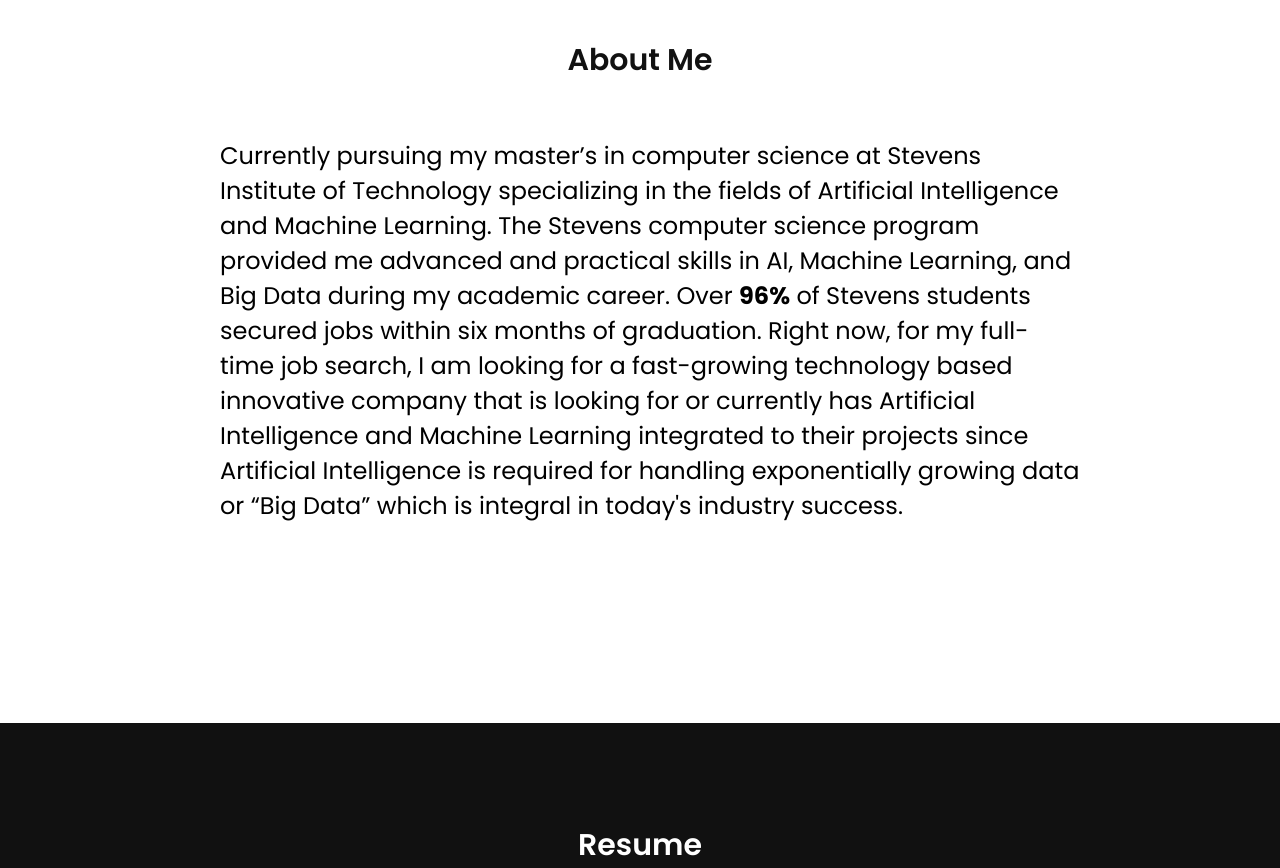
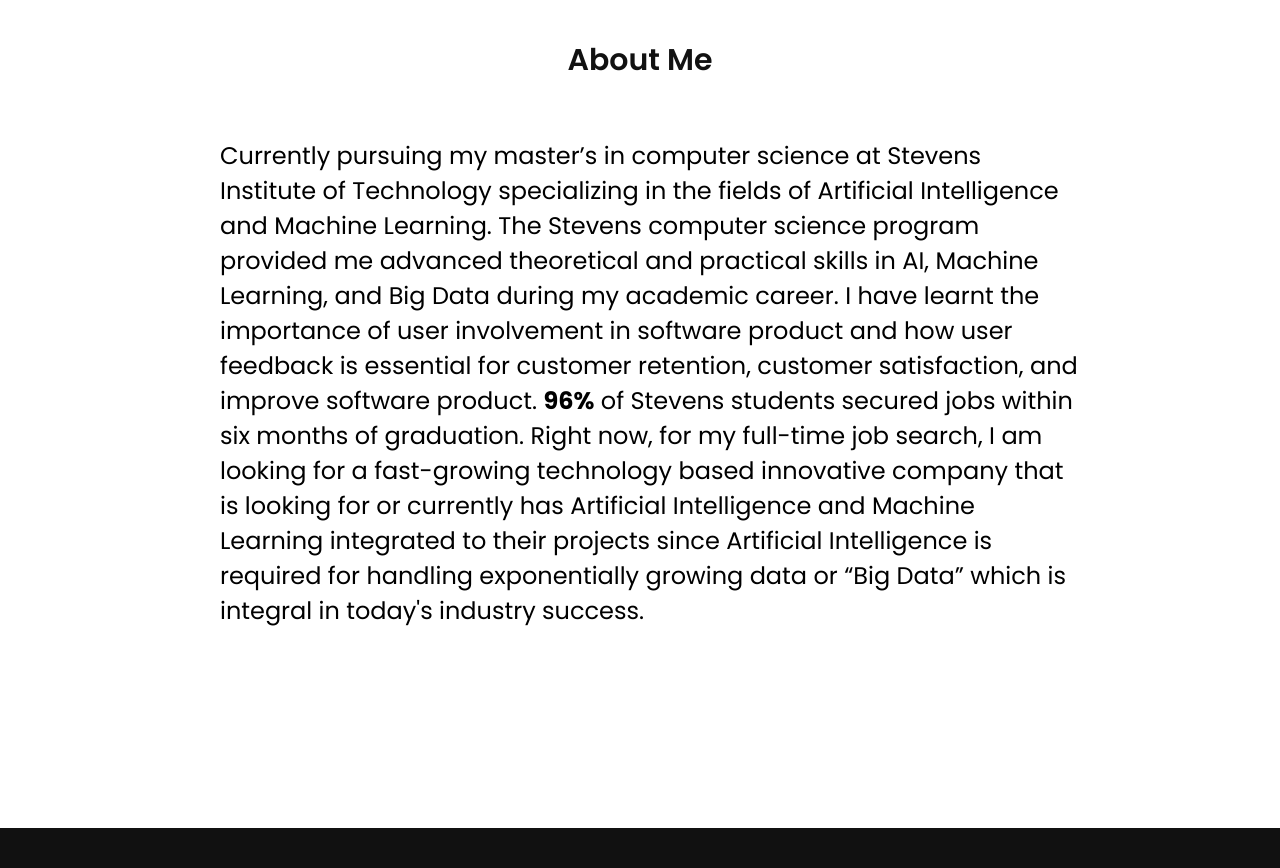
Before and after one commit to nairp2/portfolio_website, a Django app: page / in a window 1280 px wide. Shown: the part 862-1730 px from the top of the page. Run offline with Django 3.2, Linux system fonts and the light colour scheme.

Commit message:
Change about

```diff
--- a/portfolio_app/templates/html/base.html
+++ b/portfolio_app/templates/html/base.html
@@ -38,7 +38,7 @@
       </div>
       <div class="content">
         <div class="contentBx">
-          <p>Currently pursuing my master’s in computer science at Stevens Institute of Technology specializing in the fields of Artificial Intelligence and Machine Learning. The Stevens computer science program provided me advanced and practical skills in AI, Machine Learning, and Big Data during my academic career. Over <b>96%</b> of Stevens students secured jobs within six months of graduation. Right now, for my full-time job search, I am looking for a fast-growing technology based innovative company that is looking for or currently has Artificial Intelligence and Machine Learning integrated to their projects since Artificial Intelligence is required for handling exponentially growing data or “Big Data” which is integral in today's industry success.
+          <p>Currently pursuing my master’s in computer science at Stevens Institute of Technology specializing in the fields of Artificial Intelligence and Machine Learning. The Stevens computer science program provided me advanced theoretical and practical skills in AI, Machine Learning, and Big Data during my academic career. I have learnt the importance of user involvement in software product and how user feedback is essential for customer retention, customer satisfaction, and improve software product. <b>96%</b> of Stevens students secured jobs within six months of graduation. Right now, for my full-time job search, I am looking for a fast-growing technology based innovative company that is looking for or currently has Artificial Intelligence and Machine Learning integrated to their projects since Artificial Intelligence is required for handling exponentially growing data or “Big Data” which is integral in today's industry success.
           </p>
         </div>
       </div>
```
